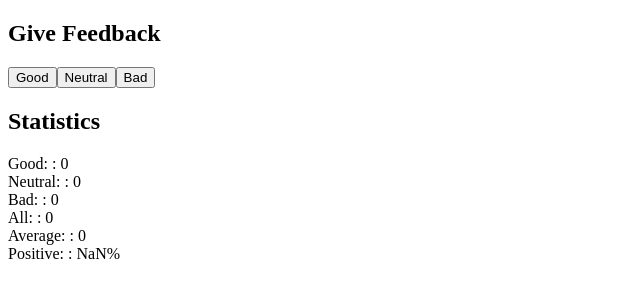
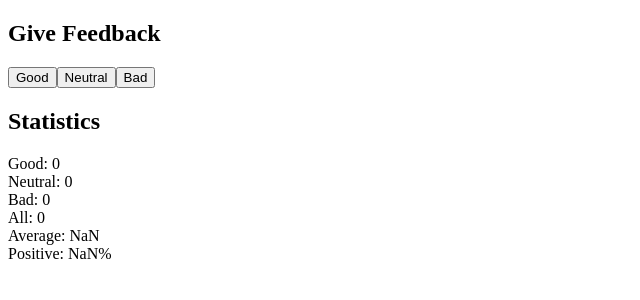
Before and after one commit to Daniel-Alkhrysat/Fullstack-Open-2022, a React (Create React App) app in the folder part1/unicafe/: page / in a window 1280 px wide. Shown: the top 300 px of the page, without its empty margins (0-640 px from the left). Built offline with nearby package versions, Linux system fonts and the light colour scheme.

Commit message:
exercise 1.8

```diff
--- a/part1/unicafe/src/App.js
+++ b/part1/unicafe/src/App.js
@@ -6,9 +6,17 @@ const Button = ({text, handleClick}) => (
 	</button>
 )
 
-const Display = ({ text, value }) => {
-	value = value || 0
-	return <div>{text}: {value}</div>
+const Statistics = ({ good, neutral, bad }) => {
+	return (
+		<div>
+			<div>Good: {good}</div>
+			<div>Neutral: {neutral}</div>
+			<div>Bad: {bad}</div>
+			<div>All: {good+neutral+bad}</div>
+			<div>Average: {(good-bad)/(good+neutral+bad)}</div>
+			<div>Positive: {good/(good+neutral+bad)*100}%</div>
+		</div>
+	)
 }
 const App = () => {
   // save clicks of each button to its own state
@@ -26,12 +34,7 @@ const App = () => {
     	</div>
     	<h2>Statistics</h2>
     	<div>
-    		<Display text="Good: " value={good} />
-    		<Display text="Neutral: "value={neutral} />
-    		<Display text="Bad: "value={bad} />
-    		<Display text="All: "value={good+neutral+bad} />
-    		<Display text="Average: "value={(good-bad)/(good+neutral+bad)} />
-    		<Display text="Positive: "value={good/(good+neutral+bad)*100 + "%"} />
+    		<Statistics good={good} neutral={neutral} bad={bad} />
     	</div>
     </div>
   )
```
